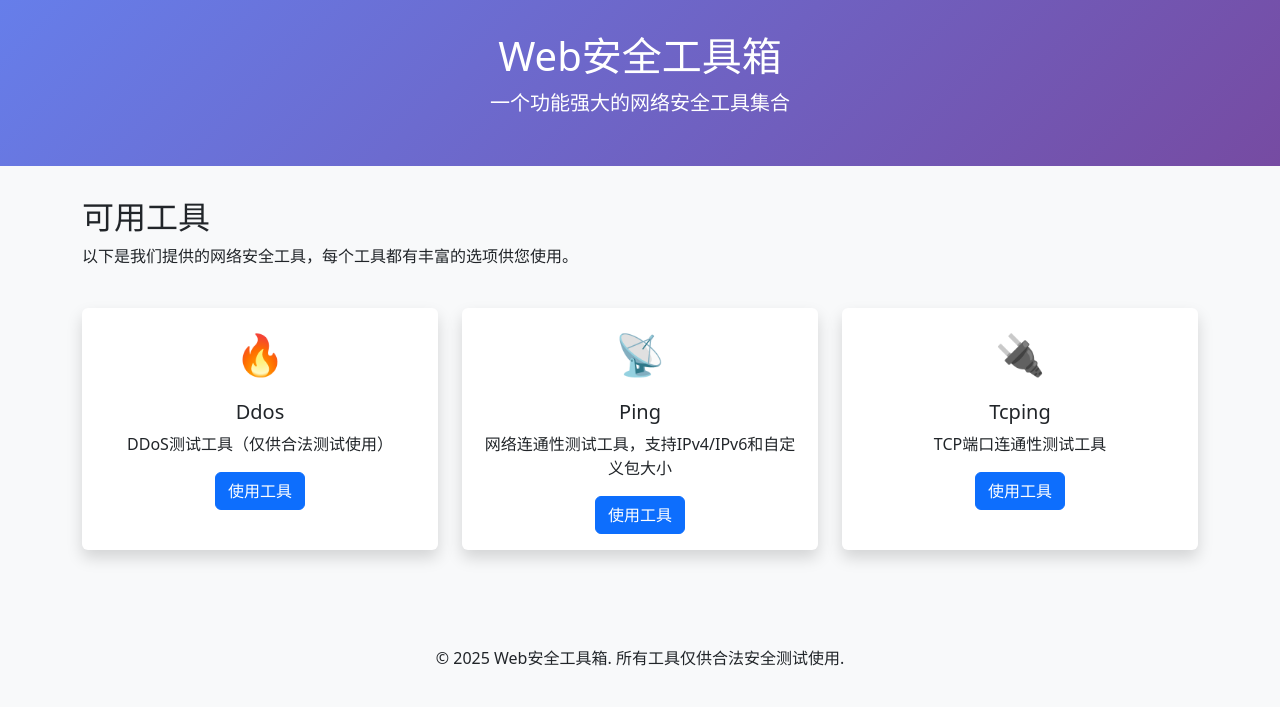
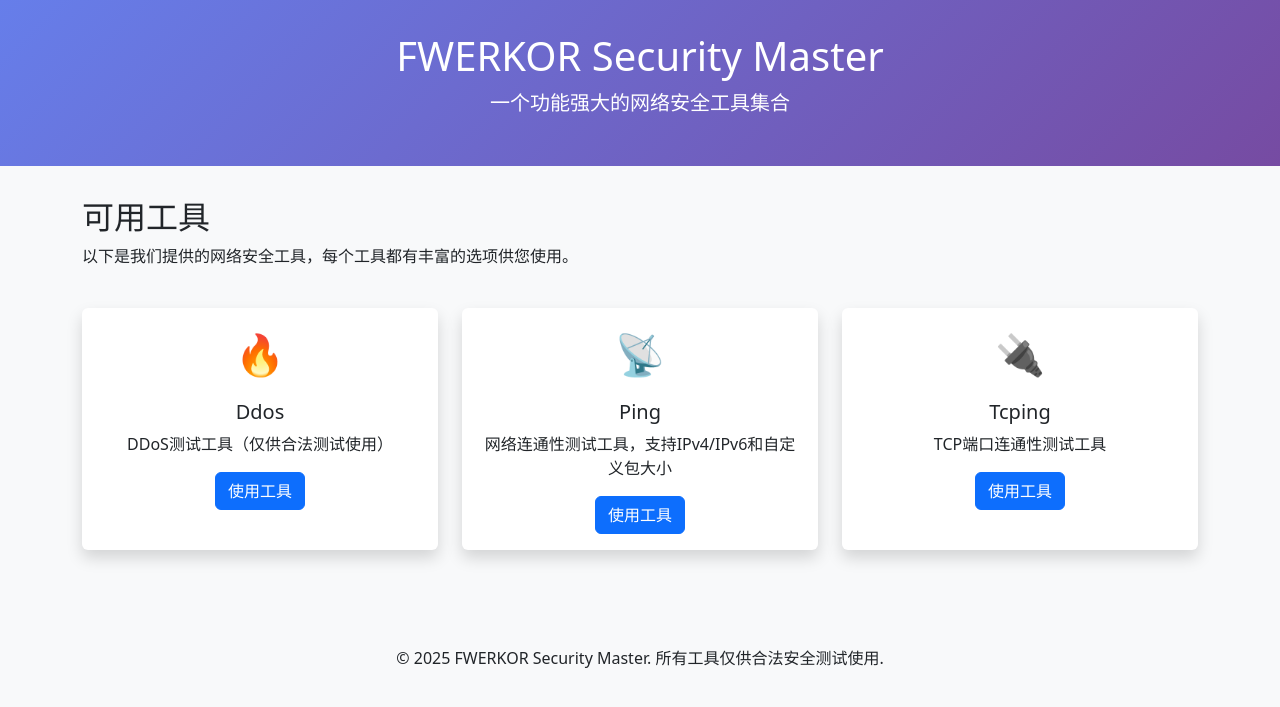
Before and after one commit to fwerkor/security-master, a PHP site: page / in a window 1280 px wide. Shown: the top 707 px of the page. Run offline with PHP 8.4, Linux system fonts and the light colour scheme.

Commit message:
modified:   templates/index.html.php

```diff
--- a/templates/index.html.php
+++ b/templates/index.html.php
@@ -3,7 +3,7 @@
 <head>
     <meta charset="UTF-8">
     <meta name="viewport" content="width=device-width, initial-scale=1.0">
-    <title>Web安全工具箱</title>
+    <title>Security Master</title>
     <link href="https://cdn.jsdelivr.net/npm/bootstrap@5.3.0/dist/css/bootstrap.min.css" rel="stylesheet">
     <style>
         body {
@@ -35,7 +35,7 @@
         <div class="container">
             <div class="row">
                 <div class="col-12 text-center">
-                    <h1>Web安全工具箱</h1>
+                    <h1>FWERKOR Security Master</h1>
                     <p class="lead">一个功能强大的网络安全工具集合</p>
                 </div>
             </div>
@@ -115,7 +115,7 @@
         <div class="container">
             <div class="row">
                 <div class="col-12 text-center">
-                    <p class="mb-0">&copy; <?= date('Y') ?> Web安全工具箱. 所有工具仅供合法安全测试使用.</p>
+                    <p class="mb-0">&copy; <?= date('Y') ?> FWERKOR Security Master. 所有工具仅供合法安全测试使用.</p>
                 </div>
             </div>
         </div>
```
